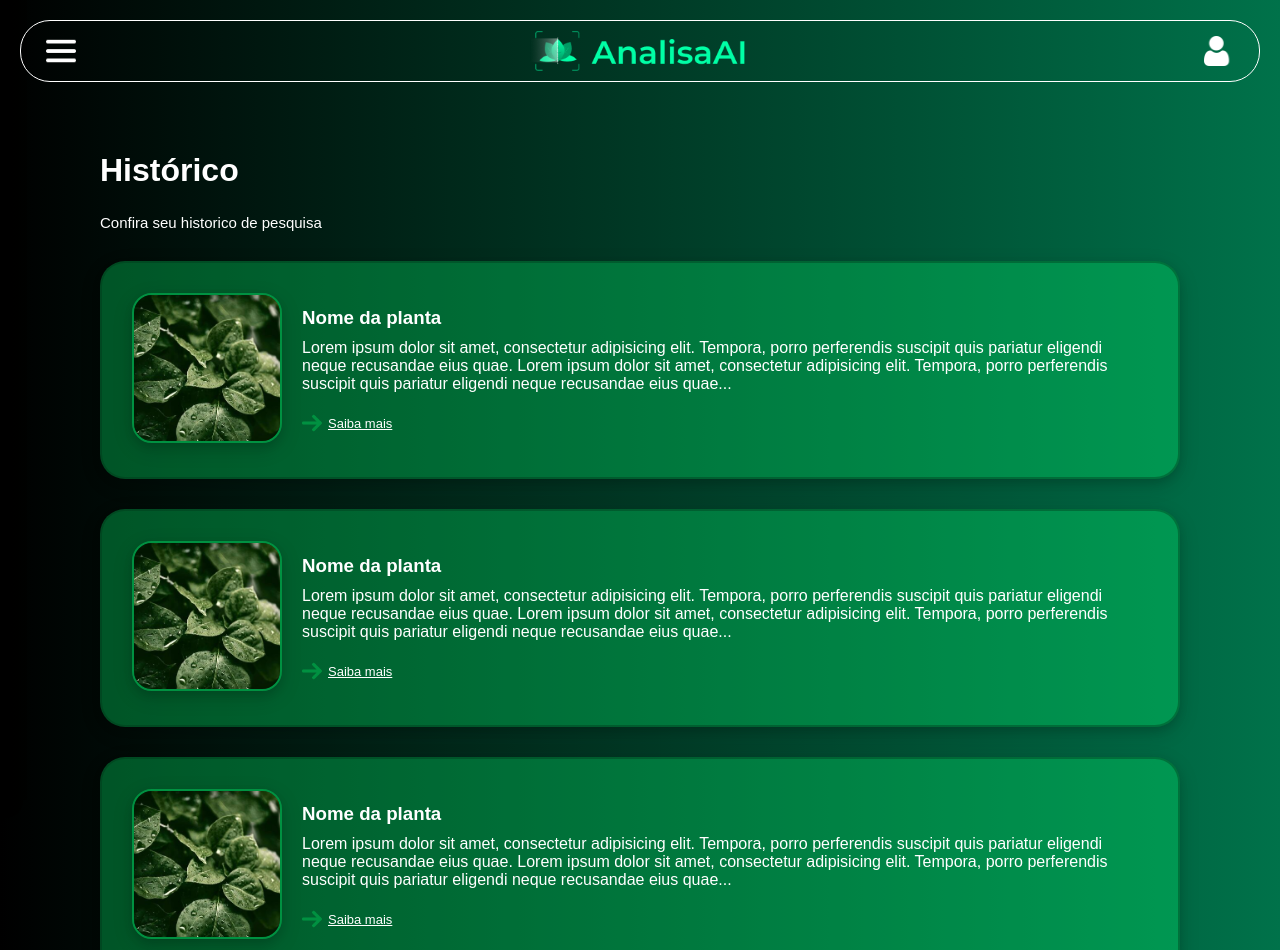
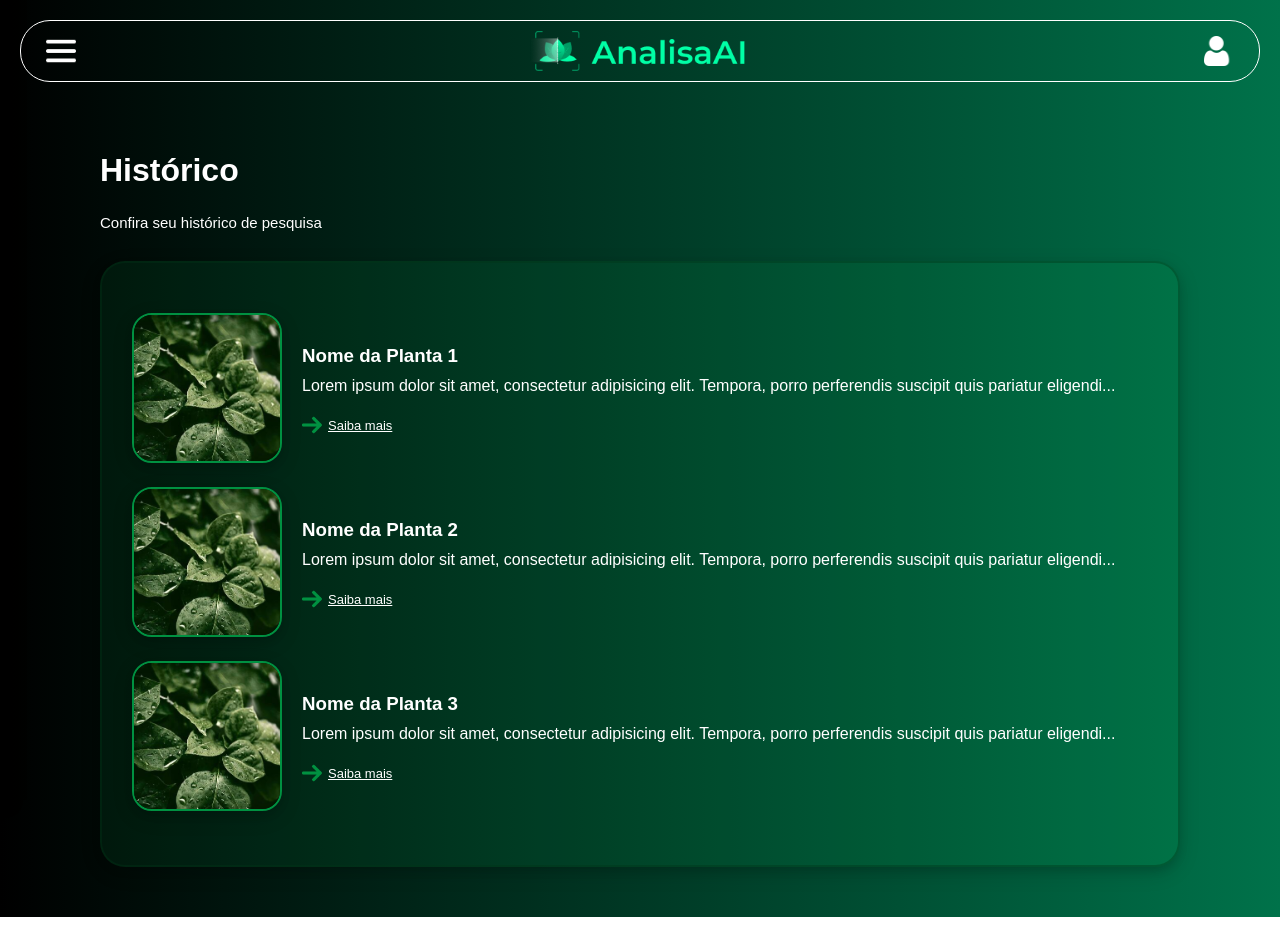
Before and after one commit to Marinho-C/analisai-react, a React (Vite) app: page /historico in a window 1280 px wide. Shown: the top 950 px of the page. After the commit the page ends 917 px from the top, so only its background shows below. Built offline with nearby package versions, Linux system fonts and the light colour scheme; a web font is replaced by a local one.

Commit message:
tela de carregamento apos enviar foto e atualização em historico

```diff
--- a/package.json
+++ b/package.json
@@ -23,6 +23,7 @@
     "eslint": "^10.3.0",
     "eslint-plugin-react-hooks": "^7.1.1",
     "eslint-plugin-react-refresh": "^0.5.2",
+    "gh-pages": "^6.3.0",
     "globals": "^17.6.0",
     "vite": "^8.0.12"
   }
--- /dev/null
+++ b/src/components/CardPlanta.jsx
@@ -0,0 +1,29 @@
+import { Link } from "react-router-dom";
+import iconSeta from "../assets/images/icon-seta.png";
+
+export default function CardPlanta({ id, imagem, nome, descricao, rotaLink }) {
+  return (
+    <Link to={rotaLink} style={{ textDecoration: 'none', color: 'inherit' }}>
+      <div className="box-plant">
+        <div className="image-plant">
+          <img src={imagem} alt={nome} />
+        </div>
+
+        <div className="info-plant">
+          <div className="title-plant">
+            <h3>{nome}</h3>
+          </div>
+
+          <div className="description-plant">
+            <p>{descricao}</p>
+          </div>
+
+          <div className="button-seta">
+            <img src={iconSeta} alt="Avançar" />
+            <p>Saiba mais</p>
+          </div>
+        </div>
+      </div>
+    </Link>
+  );
+}
--- /dev/null
+++ b/src/components/Loading.css
@@ -0,0 +1,38 @@
+.loading-container {
+    display: flex;
+    flex-direction: column;
+    align-items: center;
+    justify-content: center;
+    gap: 15px;
+    padding: 40px;
+    width: 100%;
+}
+
+/* O círculo de carregamento */
+.spinner {
+    /* Troca o tamanho fixo de 50px por um tamanho elástico */
+    width: clamp(40px, 10vw, 60px);
+    height: clamp(40px, 10vw, 60px);
+
+    border: 4px solid rgba(255, 255, 255, 0.1);
+    border-top: 4px solid #009963;
+    border-radius: 50%;
+    animation: rodar 1s linear infinite;
+}
+
+.loading-container p {
+    font-family: 'Montserrat', sans-serif;
+    color: #ffffff;
+    font-size: 16px;
+    font-weight: 400;
+}
+
+/* Animação que faz o spinner girar 360 graus */
+@keyframes rodar {
+    0% {
+        transform: rotate(0deg);
+    }
+    100% {
+        transform: rotate(360deg);
+    }
+}
--- /dev/null
+++ b/src/components/Loading.jsx
@@ -0,0 +1,13 @@
+import React from "react";
+import "./Loading.css";
+
+export default function Loading() {
+  return (
+    <div className="loading-container">
+      {/* O símbolo rodando */}
+      <div className="spinner"></div>
+      {/* O texto animado */}
+      <p>Carregando...</p>
+    </div>
+  );
+}
--- a/src/pages/Historico/Historico.css
+++ b/src/pages/Historico/Historico.css
@@ -28,26 +28,28 @@ body {
     margin-left: 100px;
 }
 
-#listagem {
+.listagem-container {
     margin-right: 100px;
     margin-left: 100px;
     margin-top: 30px;
     padding: 30px;
     border-radius: 25px;
     color: #fff;
-    background-color: #00ff734f;
+    background-color: #00ff7310;
     border: 2px solid #00361862;
     box-shadow: 0 4px 8px rgba(0, 0, 0, 0.1), 0 6px 20px rgba(0, 0, 0, 0.15);
 }
 
-#box-plant {
+.box-plant {
     display: flex;
     align-items: center;
     gap: 20px;
     max-width: 100%;
+    margin-top:20px;
+    margin-bottom:20px;
 }
 
-#image-plant img {
+.image-plant img {
     width: 150px;
     height: 150px;
     object-fit: cover;
@@ -57,7 +59,7 @@ body {
     flex-shrink: 0;
 }
 
-#info-plant {
+.info-plant {
     display: flex;
     flex-direction: column;
 
@@ -65,30 +67,30 @@ body {
     flex: 1;
 }
 
-#title-plant h3 {
+.title-plant h3 {
     margin: 0;
     margin-bottom: 10px;
 }
 
-#description-plant p {
+.description-plant p {
     margin: 0;
     max-width: 100%;
     word-break: break-word;
 }
 
-#button-seta img {
+.button-seta img {
     width: 20px;
     height: auto;
 }
 
-#button-seta {
+.button-seta {
     margin-top: 20px;
     display: flex;
     align-items: center;
     gap: 6px;
 }
 
-#button-seta p {
+.button-seta p {
     font-size: clamp(11px, 2vw, 13px);
     text-decoration: underline;
     margin: 0;
--- a/src/pages/Historico/Historico.jsx
+++ b/src/pages/Historico/Historico.jsx
@@ -1,15 +1,42 @@
 import { useState } from "react";
-import { Link } from "react-router-dom"; // Importado para fazer o redirecionamento
 import MenuLateral from "../MenuLateral/MenuLateral";
+import CardPlanta from "../../components/CardPlanta"; // CORRIGIDO: Agora sobe 2 níveis e entra em components
+
 import iconMenu from "../../assets/images/icon-menu.png";
 import logo from "../../assets/images/Logo-AnalisaAI.png";
 import iconPerson from "../../assets/images/icon-person.png";
+import fotoTeste from "../../assets/images/fototeste.jpeg"; // CORRIGIDO: Caminho relativo correto para o assets
 
 import "../Home/Home.css";
 import "./Historico.css";
 
 export default function Historico() {
   const [menuAberto, setMenuAberto] = useState(false);
+
+  // Exemplo de Array simulando os dados que viriam do banco de dados futuramente
+  const historicoPesquisas = [
+    {
+      id: 1,
+      nome: "Nome da Planta 1",
+      imagem: fotoTeste,
+      descricao: "Lorem ipsum dolor sit amet, consectetur adipisicing elit. Tempora, porro perferendis suscipit quis pariatur eligendi...",
+      rotaLink: "/resultado/1"
+    },
+    {
+      id: 2,
+      nome: "Nome da Planta 2",
+      imagem: fotoTeste,
+      descricao: "Lorem ipsum dolor sit amet, consectetur adipisicing elit. Tempora, porro perferendis suscipit quis pariatur eligendi...",
+      rotaLink: "/resultado/2"
+    },
+    {
+      id: 3,
+      nome: "Nome da Planta 3",
+      imagem: fotoTeste,
+      descricao: "Lorem ipsum dolor sit amet, consectetur adipisicing elit. Tempora, porro perferendis suscipit quis pariatur eligendi...",
+      rotaLink: "/resultado/3"
+    }
+  ];
 
   return (
     <>
@@ -21,126 +48,34 @@ export default function Historico() {
             alt="Menu"
             onClick={() => setMenuAberto(true)}
           />
-
           <img id="logo" src={logo} alt="Logo" />
-
           <img id="icon-person" src={iconPerson} alt="Perfil" />
         </div>
       </header>
+
       <main>
         <div id="title-historic">
           <h2>Histórico</h2>
-          <p>Confira seu historico de pesquisa</p>
+          <p>Confira seu histórico de pesquisa</p>
         </div>
 
-        <div id="listagem">
-          <Link to="/nova-pagina" style={{ textDecoration: 'none', color: 'inherit' }}>
-          <div id="box-plant">
-            <div id="image-plant">
-              <img src="src/assets/images/fototeste.jpeg" alt="Planta" />
-            </div>
+        {/* CONTAINER DA LISTAGEM (ÚNICO) */}
+        <div className="listagem-container">
 
-            <div id="info-plant">
-              <div id="title-plant">
-                <h3>Nome da planta</h3>
-              </div>
+          {/* O .map percorre a lista e cria um componente para cada item automaticamente */}
+          {historicoPesquisas.map((planta) => (
+            <CardPlanta
+              key={planta.id} // O React exige uma chave única para renderizações em lista
+              imagem={planta.imagem}
+              nome={planta.nome}
+              descricao={planta.descricao}
+              rotaLink={planta.rotaLink}
+            />
+          ))}
 
-              <div id="description-plant">
-                <p>
-                  Lorem ipsum dolor sit amet, consectetur adipisicing elit.
-                  Tempora, porro perferendis suscipit quis pariatur eligendi
-                  neque recusandae eius quae. Lorem ipsum dolor sit amet, consectetur adipisicing elit.
-                  Tempora, porro perferendis suscipit quis pariatur eligendi
-                  neque recusandae eius quae...
-                </p>
-              </div>
-
-              {/* Seta com ação de redirecionamento */}
-              <div id="button-seta">
-                  <img src="src/assets/images/icon-seta.png" alt="Avançar" />
-
-                <p>
-                  Saiba mais
-                </p>
-              </div>
-
-            </div>
-          </div>
-          </Link>
-        </div>
-
-        <div id="listagem">
-          <Link to="/nova-pagina" style={{ textDecoration: 'none', color: 'inherit' }}>
-          <div id="box-plant">
-            <div id="image-plant">
-              <img src="src/assets/images/fototeste.jpeg" alt="Planta" />
-            </div>
-
-            <div id="info-plant">
-              <div id="title-plant">
-                <h3>Nome da planta</h3>
-              </div>
-
-              <div id="description-plant">
-                <p>
-                  Lorem ipsum dolor sit amet, consectetur adipisicing elit.
-                  Tempora, porro perferendis suscipit quis pariatur eligendi
-                  neque recusandae eius quae. Lorem ipsum dolor sit amet, consectetur adipisicing elit.
-                  Tempora, porro perferendis suscipit quis pariatur eligendi
-                  neque recusandae eius quae...
-                </p>
-              </div>
-
-              {/* Seta com ação de redirecionamento */}
-              <div id="button-seta">
-                  <img src="src/assets/images/icon-seta.png" alt="Avançar" />
-
-                <p>
-                  Saiba mais
-                </p>
-              </div>
-
-            </div>
-          </div>
-          </Link>
-        </div>
-
-        <div id="listagem">
-          <Link to="/nova-pagina" style={{ textDecoration: 'none', color: 'inherit' }}>
-          <div id="box-plant">
-            <div id="image-plant">
-              <img src="src/assets/images/fototeste.jpeg" alt="Planta" />
-            </div>
-
-            <div id="info-plant">
-              <div id="title-plant">
-                <h3>Nome da planta</h3>
-              </div>
-
-              <div id="description-plant">
-                <p>
-                  Lorem ipsum dolor sit amet, consectetur adipisicing elit.
-                  Tempora, porro perferendis suscipit quis pariatur eligendi
-                  neque recusandae eius quae. Lorem ipsum dolor sit amet, consectetur adipisicing elit.
-                  Tempora, porro perferendis suscipit quis pariatur eligendi
-                  neque recusandae eius quae...
-                </p>
-              </div>
-
-              {/* Seta com ação de redirecionamento */}
-              <div id="button-seta">
-                  <img src="src/assets/images/icon-seta.png" alt="Avançar" />
-
-                <p>
-                  Saiba mais
-                </p>
-              </div>
-
-            </div>
-          </div>
-          </Link>
         </div>
       </main>
+
       <MenuLateral menuAberto={menuAberto} setMenuAberto={setMenuAberto} />
     </>
   );
```
Also changed, not shown: src/pages/Home/Home.css (+32 -24 lines), src/pages/Home/Home.jsx (+63 -5 lines), 1 other file (tests, documents, lock files or other folders).
